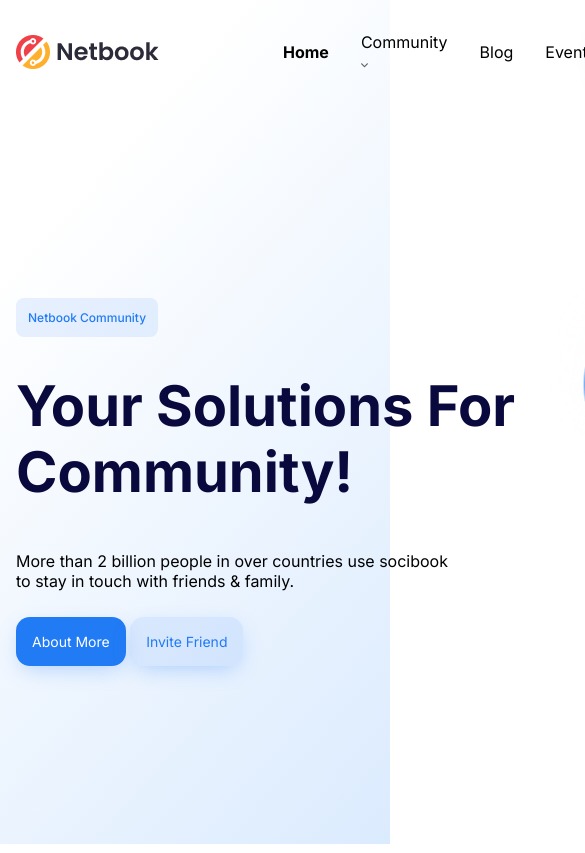
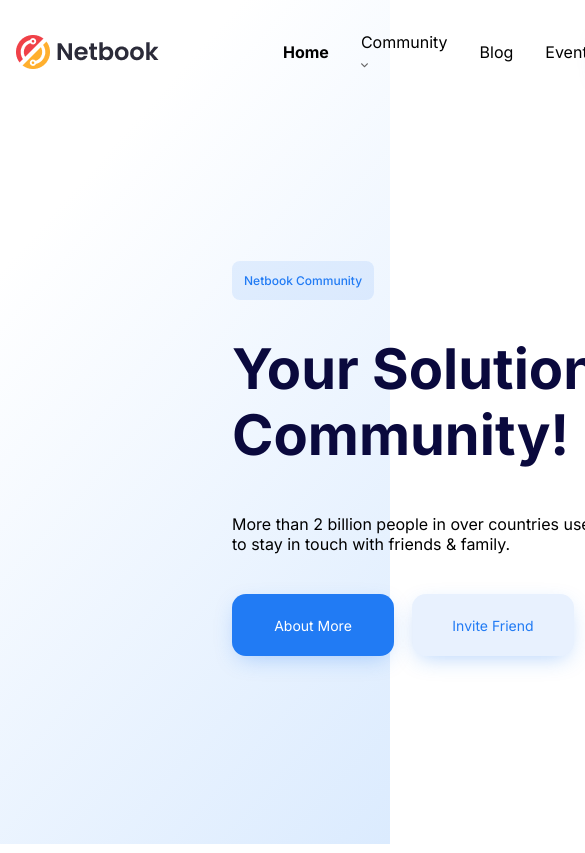
Before and after one commit to CassianoE/Atom-Atividade-semanal-3, a plain HTML site: page index.html in a window 390 px wide. Shown: the top 853 px of the page, 585 px wide, since content can reach past the window. Drawn offline with Linux system fonts and the light colour scheme; a web font is replaced by a local one.

Commit message:
Header e Home finalizado com responsividade e comentado para melhor entendimento.

```diff
--- a/index.html
+++ b/index.html
@@ -10,9 +10,9 @@
 </head>
 
 <body>
+    <!--criada section  primaria para definir tamanho e colocar a cor do background, depois a header que ira conter a logo e os botoes e por fim uma div para alinhar a logo-->
     <section class="sectionprimaria">
         <header class="header">
-
             <div class="alinharlogo">
                 <img class="logo" src="img/logonetbook.png" alt="logo">
                 <nav>
@@ -26,6 +26,7 @@
             </div>
             <a href="#" class="botaonav">Log in</a>
         </header>
+        <!--criada div home que ira conter 2 divs em coluna dentro uma com os botoes o titulo e um texto e outra div para imagem-->
         <div class="home">
             <div>
                 <a href="#" class="botaonetcommunity">
@@ -35,8 +36,10 @@
                 <p class="pdahome">More than 2 billion people in over countries use socibook<br> to stay in touch with
                     friends & family.
                 </p>
-                <a href="#" class="botaoaboutmore">About More</a>
-                <a href="#" class="invitefriend">Invite Friend</a>
+                <div class="botoeshome">
+                    <a href="#" class="botaoaboutmore">About More</a>
+                    <a href="#" class="invitefriend">Invite Friend</a>
+                </div>
             </div>
             <div>
                 <img class="imagemhome" src="img/3avatar.png" alt="logohome">
--- a/style.css
+++ b/style.css
@@ -1,6 +1,8 @@
+    /*importando a fonte*/
     @import url('https://fonts.googleapis.com/css2?family=Inter:wght@100;200;300;400;500;600;700;800;900&display=swap');
     @import url('https://fonts.googleapis.com/css2?family=Dongle:wght@300;400;700&family=Poppins:ital,wght@0,100;0,200;0,300;0,400;0,500;0,600;0,700;0,800;0,900;1,100;1,200;1,300;1,400;1,500;1,600;1,700;1,800;1,900&display=swap');
 
+    /*colocando a fonte na pagina inteira*/
 
     body {
         font-family: 'Inter', sans-serif;
@@ -9,6 +11,31 @@
         margin: 0;
     }
 
+    /*colocando o background com gradient no header e na home*/
+
+    .sectionprimaria {
+        height: 100vh;
+        background: linear-gradient(311.76deg, #D4E7FE -15.24%, #FFFFFF 78.85%);
+    }
+
+    /*alinhando o header*/
+
+    .header {
+        display: flex;
+        align-items: center;
+        justify-content: space-around;
+        padding: 1rem;
+    }
+
+    /*alinhando a logo*/
+
+    .alinharlogo {
+        display: flex;
+        align-items: center;
+        gap: 0.75rem;
+    }
+
+    /*estilizando a nav que contem os 4 botoes*/
     nav {
         display: flex;
         justify-content: space-between;
@@ -38,6 +65,8 @@
         padding-left: 0px;
     }
 
+    /* estilizando o botao log in */
+
     .botaonav {
         width: 123px;
         height: 50px;
@@ -54,6 +83,19 @@
         text-decoration: none;
     }
 
+    /*alinhando a div pai da home*/
+
+    .home {
+        padding: 0rem;
+        height: 85vh;
+        display: flex;
+        align-items: center;
+        padding-left: 14.5rem;
+        gap: 2.8rem;
+    }
+
+    /*dimensionando a imagem da home*/
+
     .imagemhome {
         max-width: 585px;
         max-height: 500px;
@@ -61,32 +103,7 @@
         height: auto;
     }
 
-    .home {
-        padding: 1rem;
-        height: 85vh;
-        display: flex;
-        align-items: center;
-        justify-content: space-around;
-    }
-
-    .header {
-        display: flex;
-        align-items: center;
-        justify-content: space-around;
-        padding: 1rem;
-    }
-
-    .alinharlogo {
-        display: flex;
-        align-items: center;
-        gap: 0.75rem;
-    }
-
-    .sectionprimaria {
-        height: 100vh;
-        background: linear-gradient(311.76deg, #D4E7FE -15.24%, #FFFFFF 78.85%);
-    }
-
+    /* editando o 1 botao o titulo o texto e os 2 botoes a baixo do texto */
     .botaonetcommunity {
         padding: 0.750rem;
         width: 177px;
@@ -123,6 +140,7 @@
         padding: 1.000rem;
         width: 162px;
         height: 62px;
+        box-sizing: border-box;
         background: #217BF4;
         box-shadow: 0px 7px 22px -6px rgba(33, 123, 244, 0.34);
         border-radius: 14px;
@@ -130,7 +148,7 @@
         font-style: normal;
         font-weight: 400;
         font-size: 14px;
-        line-height: 14px;
+        line-height: 31px;
         /* identical to box height, or 100% */
         text-align: center;
         color: #FFFFFF;
@@ -149,9 +167,14 @@
         font-style: normal;
         font-weight: 400;
         font-size: 14px;
-        line-height: 14px;
+        line-height: 31px;
         /* identical to box height, or 100% */
         text-align: center;
         color: #217BF4;
         text-decoration: none;
     }
+
+    .botoeshome {
+        display: flex;
+        gap: 1.125rem;
+    }
```
